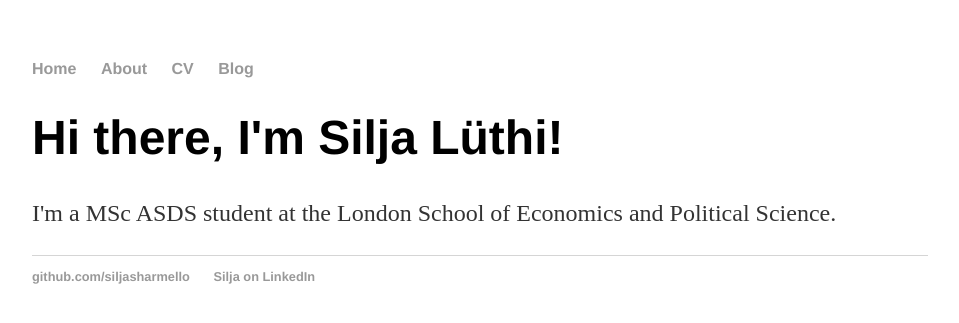
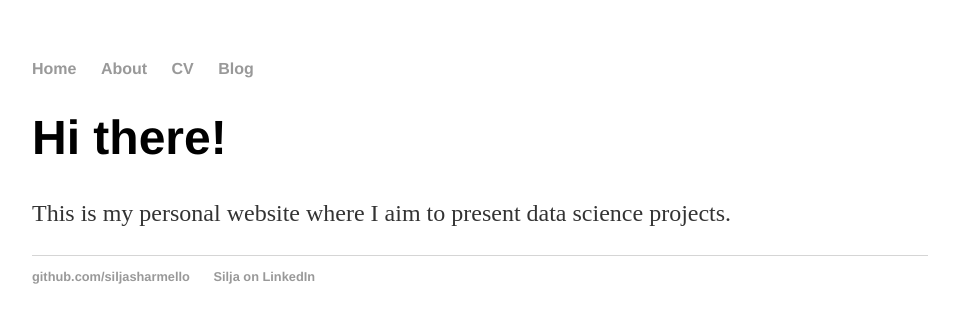
Before and after one commit to siljasharmello/siljasharmello.github.io, a Jekyll site: the page built from index.html, in a window 1280 px wide. Shown: the top 323 px of the page, without its empty margins (160-1119 px from the left). Built offline with Jekyll 4.4.1, drawn with Linux system fonts in a browser that asks for light colours.

Commit message:
Update index.html

```diff
--- a/index.html
+++ b/index.html
@@ -1,8 +1,8 @@
 ---
 layout: default
-title: Silja Lüthi, MSc ASDS Student at the LSE
+title: Silja Lüthi, MSc in Applied Social Data Science
 ---
 <div class="blurb">
-	<h1>Hi there, I'm Silja Lüthi!</h1>
-				<p>I'm a MSc ASDS student at the London School of Economics and Political Science.</p>
+	<h1>Hi there!</h1>
+				<p>This is my personal website where I aim to present data science projects.</p>
 </div><!-- /.blurb -->
```
